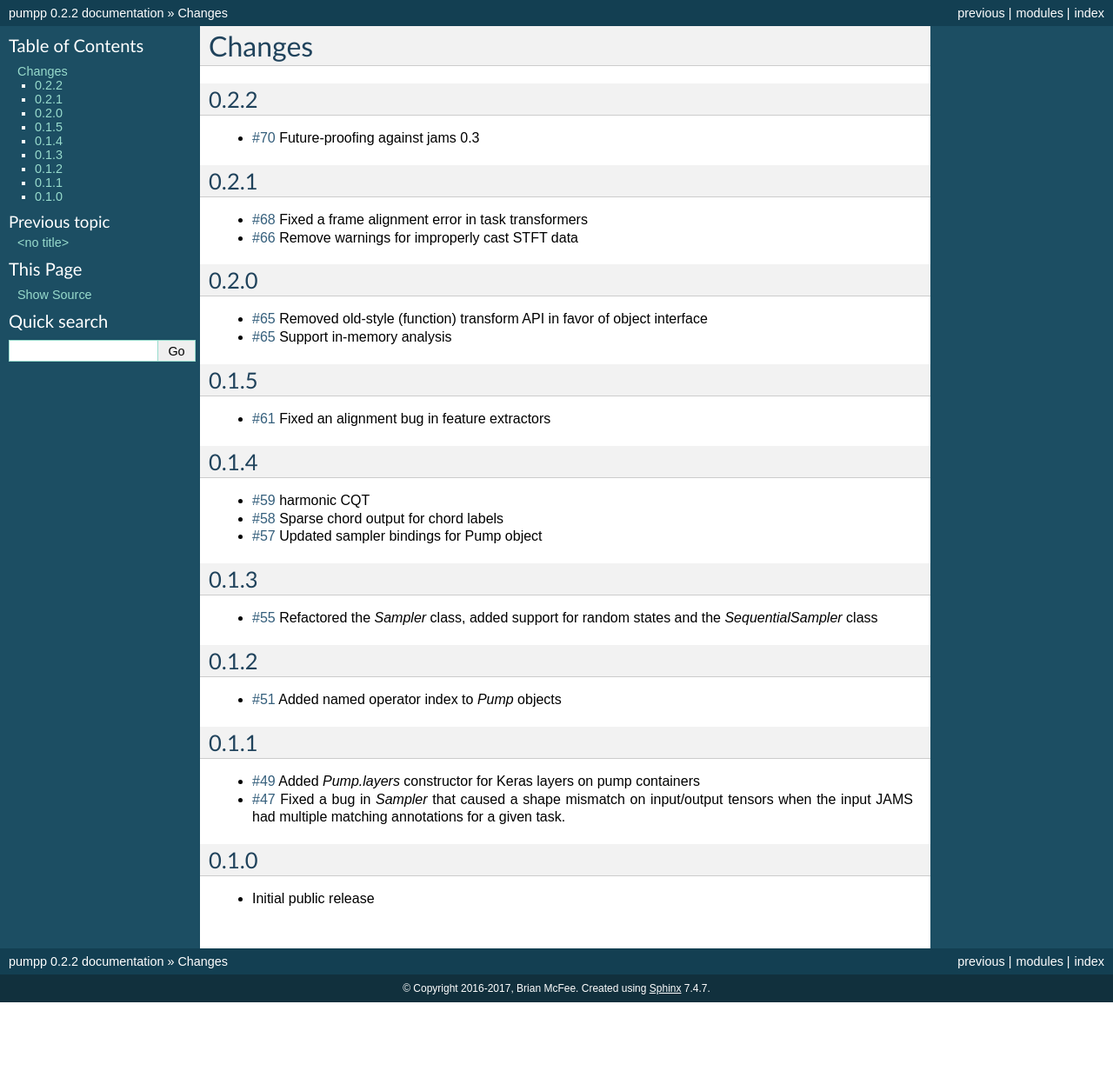
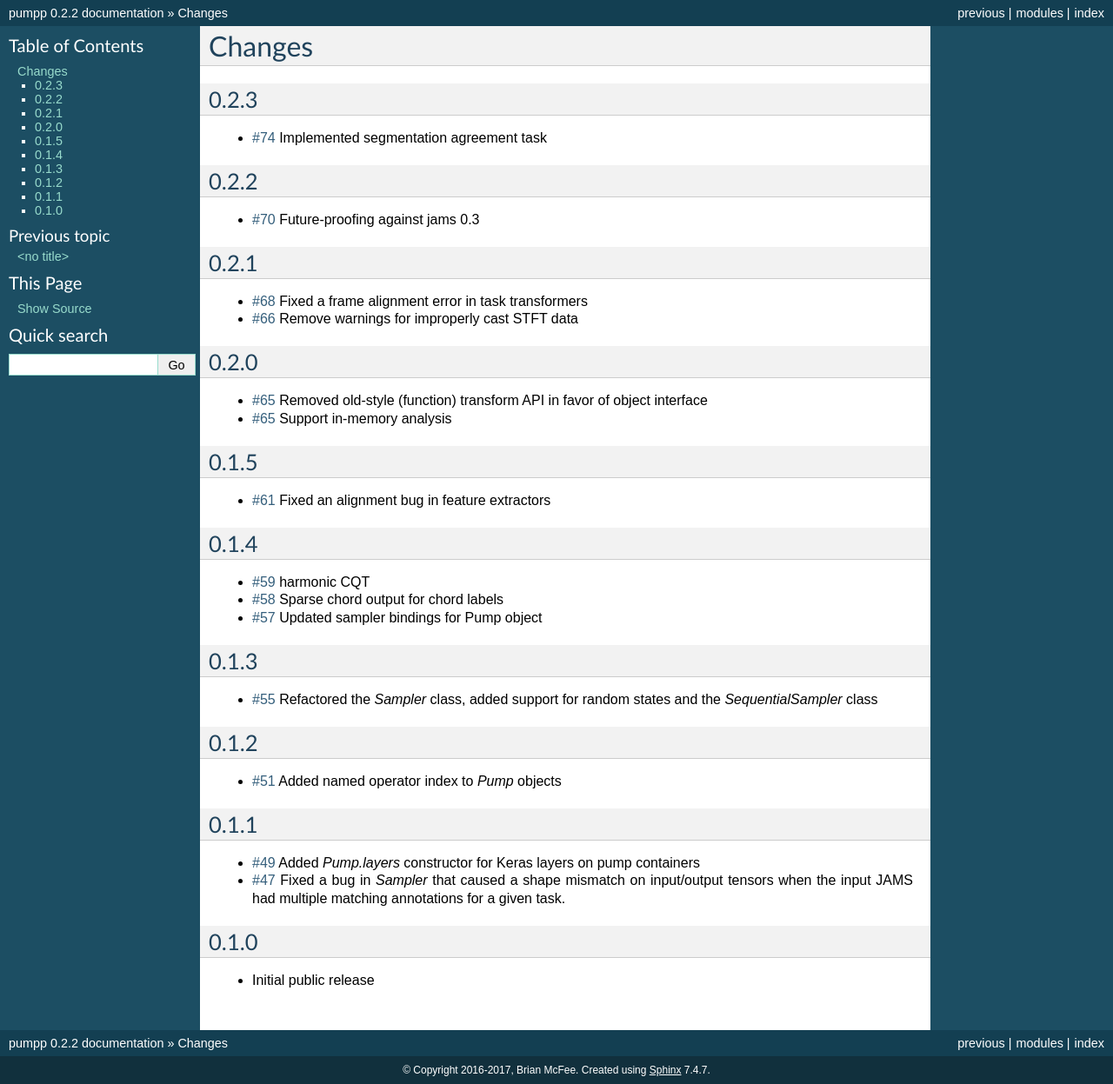
Before and after one commit to bmcfee/pumpp, a Sphinx documentation site: the page built from docs/changes.rst, in a window 1280 px wide. Shown: the whole page at 87% size. Built offline with Sphinx 7.4.7, drawn with Linux system fonts in a browser that asks for light colours; before the commit the page ends 1153 px from its top, so only the background shows below that.

Commit message:
updated release notes

```diff
--- a/docs/changes.rst
+++ b/docs/changes.rst
@@ -1,5 +1,12 @@
 Changes
 -------
+
+0.2.3
+=====
+- `#74`_ Implemented segmentation agreement task
+
+.. _#74: https://github.com/bmcfee/pumpp/pull/74
+
 
 0.2.2
 =====
```
